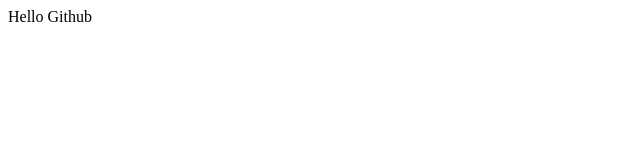
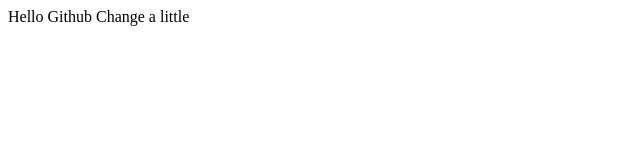
Before and after one commit to ianchang01/test01, a plain HTML site: page test.html in a window 1280 px wide. Shown: the whole page, without its empty margins (0-640 px from the left). Drawn offline with Linux system fonts and the light colour scheme.

Commit message:
Forth Commit

```diff
--- a/test.html
+++ b/test.html
@@ -4,5 +4,6 @@
 </head>
 <body>
 	Hello Github
+	Change a little
 </body>
 </html>
```
